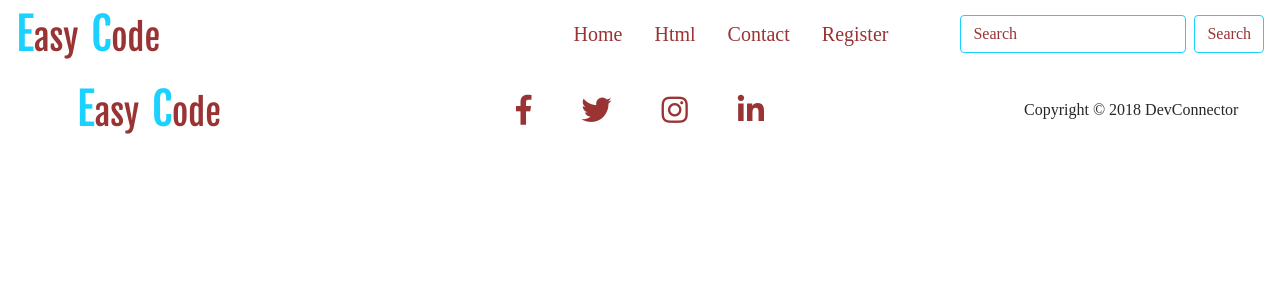
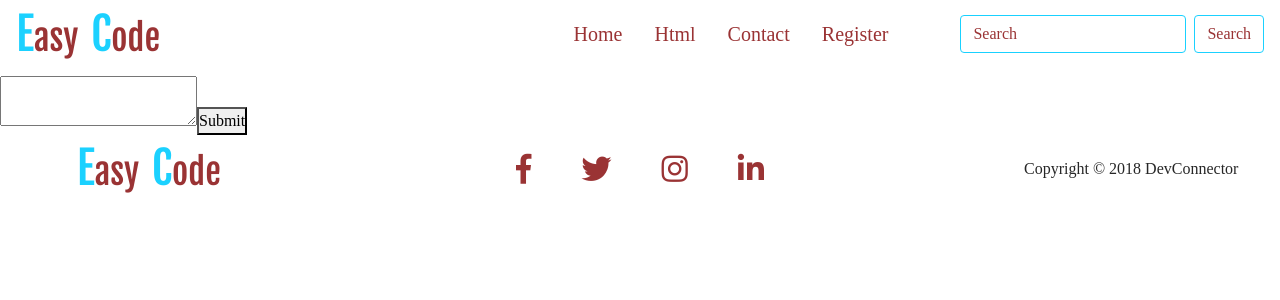
Before and after one commit to TextError/Easy-Code, a React (Create React App) app in the folder client/: page /post in a window 1280 px wide. Shown: the top 300 px of the page. Built offline with nearby package versions, Linux system fonts and the light colour scheme.

Commit message:
onSubmit

```diff
--- a/client/src/App.js
+++ b/client/src/App.js
@@ -6,6 +6,7 @@ import Navbar from './components/layout/Navbar';
 import Landing from './components/layout/Landing';
 import Footer from './components/layout/Footer';
 import Register from './components/layout/Register';
+import Post from './components/layout/Post';
 //----------------------------------------------
 import Home from './components/home/Home'
 import Html from './components/html/Html';
@@ -35,6 +36,7 @@ class App extends Component {
             <Route exact path='/Html' component={Html} />
             <Route exact path='/JavaScript' component={JavaScript} />
 
+            <Route exact path='/post' component={Post} />
             <Route exact path='/test' component={TestState} />
             <Footer />
           </div>
--- a/client/src/components/layout/Post.js
+++ b/client/src/components/layout/Post.js
@@ -5,25 +5,39 @@ class Post extends Component {
     super();
     this.state = {
       text: '',
-      error: ''
+      errors: ''
     }
 
     this.onChange = this.onChange.bind(this);
+    this.onSubmit = this.onSubmit.bind(this);
   }
 
-  onChange() {
+  onChange(e) {
+    this.setState({ text: e.target.value });
+  }
 
+  onSubmit(e) {
+    e.preventDefault();
+
+    console.log(this.state.text);
+    this.setState({ text: ''});
   }
 
   render() {
+    const { errors } = this.state;
+
     return (
       <div>
-        <input
-          type='text'
-          name='post'
-          value={this.state.text}
-          onChange={this.onChange}
-        />
+        <form onSubmit={this.onSubmit}>
+          <textarea
+            type='text'
+            name='text'
+            value={this.state.text}
+            onChange={this.onChange}
+            error={errors.text}
+          />
+          <button type='submit'>Submit</button>
+        </form>
       </div>
     )
   }
```
